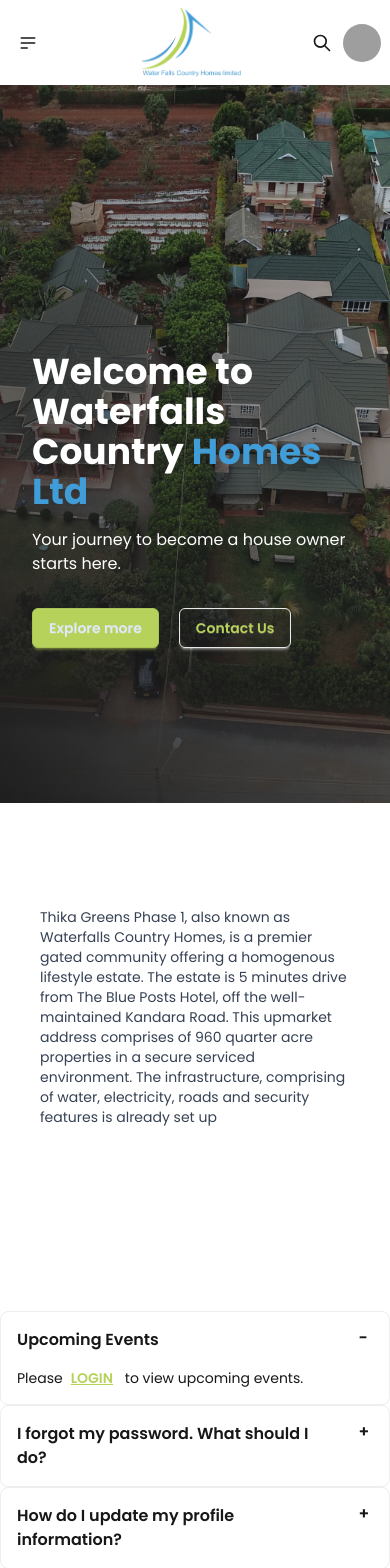
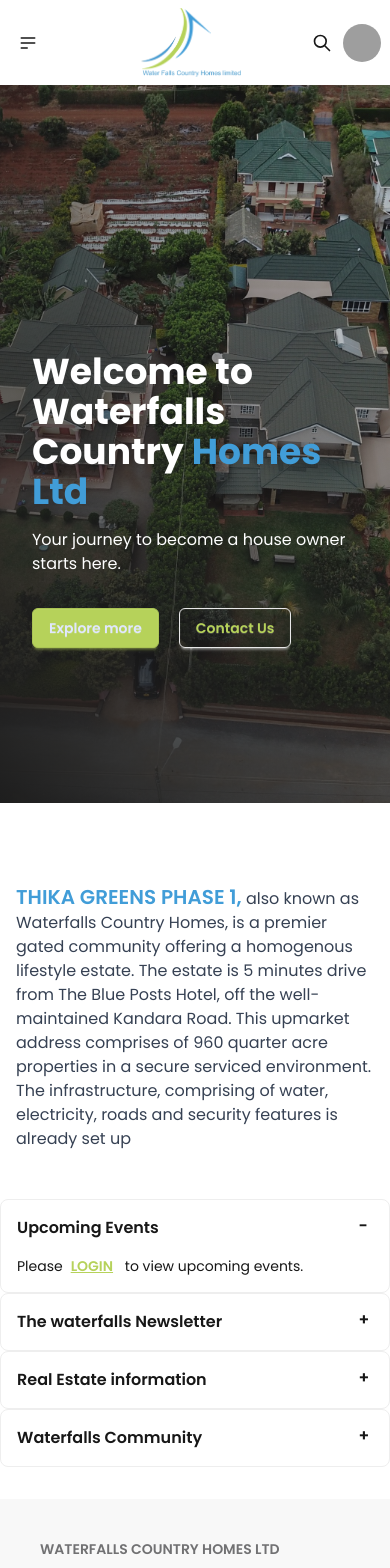
Before and after one commit to matthewkuria/waterfalls, a Next.js app: page / in a window 390 px wide. Shown: the top 1568 px of the page. Built offline with nearby package versions, Linux system fonts and the light colour scheme; grey boxes are pictures that could not be loaded.

Commit message:
Chnage the font color and size of the Thika Greens phase 1

```diff
--- a/app/components/AccordionLinks.tsx
+++ b/app/components/AccordionLinks.tsx
@@ -3,13 +3,13 @@
 
 const AccordionLinks = () => {
   return (
-      <section className="flex flex-col items-center justify-center w-full  mx-auto my-8 md:flex-row gap-20 md:justify-between">
+      <section className="flex flex-col items-center justify-center w-full  mx-auto my-8 md:flex-row md:gap-20 md:justify-between">
           <div className="w-full text-left my-8">
-              <p className="p-10 text-sm text-gray-700">
-                Thika Greens Phase 1, also known as Waterfalls Country Homes, is a premier gated community offering a homogenous lifestyle estate. The estate is 5 minutes drive from The Blue Posts Hotel, off the well-maintained Kandara Road. This upmarket address comprises of 960 quarter acre properties in a secure serviced environment. The infrastructure, comprising of water, electricity, roads and security features is already set up
+              <p className="p-4 md:p-10  text-gray-700">
+                <span className="uppercase text-xl font-semibold text-secondary">Thika Greens Phase 1,</span> also known as Waterfalls Country Homes, is a premier gated community offering a homogenous lifestyle estate. The estate is 5 minutes drive from The Blue Posts Hotel, off the well-maintained Kandara Road. This upmarket address comprises of 960 quarter acre properties in a secure serviced environment. The infrastructure, comprising of water, electricity, roads and security features is already set up
               </p>
           </div>
-          <div className="w-full mx-auto my-8">
+          <div className="w-full mx-auto md:my-8">
               <div className="collapse collapse-plus bg-base-100 border border-base-300">
                 <input type="radio" name="my-accordion-3" defaultChecked />
                 <div className="collapse-title font-semibold">Upcoming Events</div>
@@ -19,15 +19,29 @@
                 </div>
                 <div className="collapse collapse-plus bg-base-100 border border-base-300">
                 <input type="radio" name="my-accordion-3" />
-                <div className="collapse-title font-semibold">I forgot my password. What should I do?</div>
-                <div className="collapse-content text-sm">Click on "Forgot Password" on the login page and follow the instructions sent to your email.</div>
+                <div className="collapse-title font-semibold">The waterfalls Newsletter</div>
+                <div className="collapse-content text-sm">Please
+                  <Link href="/login" className='text-primary mx-2 font-semibold underline uppercase hover:font-bold'>Login</Link>
+                   to view the latest newsletter.
+                  </div>
                 </div>
                 <div className="collapse collapse-plus bg-base-100 border border-base-300">
                 <input type="radio" name="my-accordion-3" />
-                <div className="collapse-title font-semibold">How do I update my profile information?</div>
-                <div className="collapse-content text-sm">Go to "My Account" settings and select "Edit Profile" to make changes.</div>
+                <div className="collapse-title font-semibold">Real Estate information</div>
+                <div className="collapse-content text-sm">Please
+                  <Link href="/login" className='text-primary mx-2 font-semibold underline uppercase hover:font-bold'>Login</Link>
+                  to view the latest real estate information.
+                  </div>
                 </div>
-          </div>
+                <div className="collapse collapse-plus bg-base-100 border border-base-300">
+                    <input type="radio" name="my-accordion-3" />
+                    <div className="collapse-title font-semibold">Waterfalls Community</div>
+                    <div className="collapse-content text-sm">Please
+                      <Link href="/login" className='text-primary mx-2 font-semibold underline uppercase hover:font-bold'>Login</Link>
+                      to view the latest community updates.
+                    </div>
+                </div>
+            </div>
     </section>
   )
 }
```
